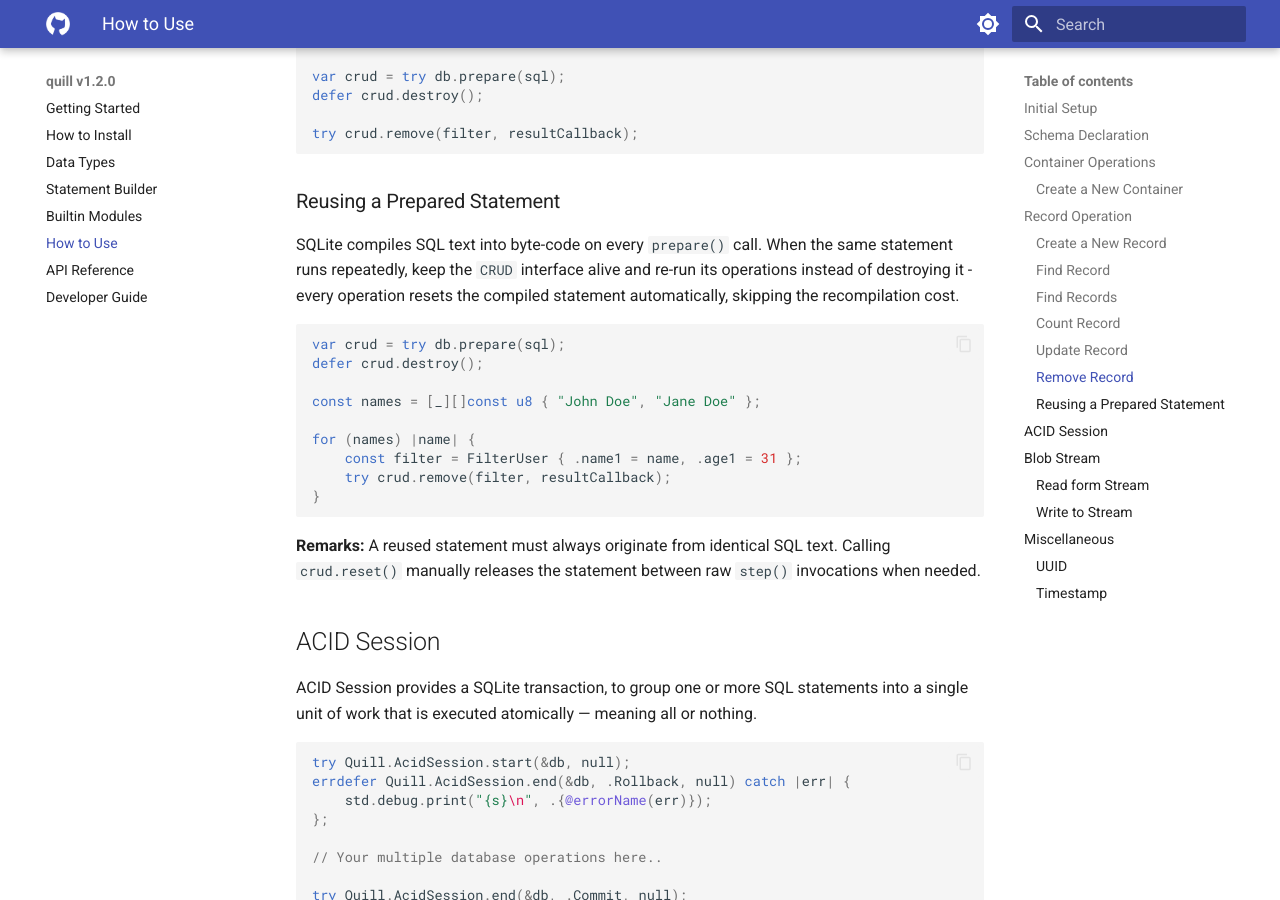
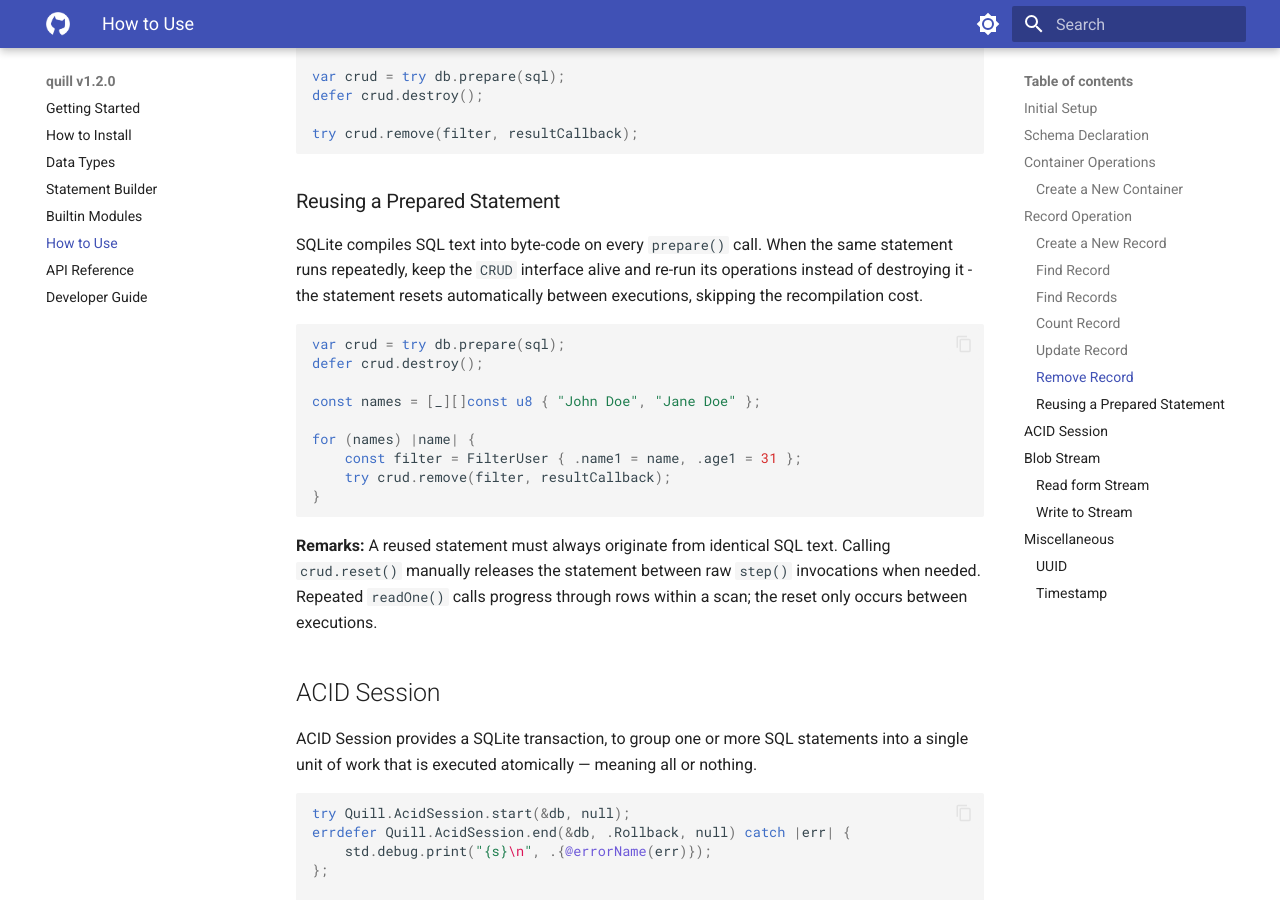
Before and after one commit to bitlaab-bolt/quill, an MkDocs documentation site: the page built from docs/usage.md, in a window 1280 px wide and 900 px high, scrolled down 8005 px. Built offline with MkDocs 1.6.1 and Material for MkDocs 9.7.7, drawn with Linux system fonts in a browser that asks for light colours.

Commit message:
Automatic statement reset before every CRUD execution

````diff
--- a/docs/usage.md
+++ b/docs/usage.md
@@ -419,7 +419,7 @@ try crud.remove(filter, resultCallback);
 
 ### Reusing a Prepared Statement
 
-SQLite compiles SQL text into byte-code on every `prepare()` call. When the same statement runs repeatedly, keep the `CRUD` interface alive and re-run its operations instead of destroying it - every operation resets the compiled statement automatically, skipping the recompilation cost.
+SQLite compiles SQL text into byte-code on every `prepare()` call. When the same statement runs repeatedly, keep the `CRUD` interface alive and re-run its operations instead of destroying it - the statement resets automatically between executions, skipping the recompilation cost.
 
 ```zig
 var crud = try db.prepare(sql);
@@ -433,7 +433,7 @@ for (names) |name| {
 }
 ```
 
-**Remarks:** A reused statement must always originate from identical SQL text. Calling `crud.reset()` manually releases the statement between raw `step()` invocations when needed.
+**Remarks:** A reused statement must always originate from identical SQL text. Calling `crud.reset()` manually releases the statement between raw `step()` invocations when needed. Repeated `readOne()` calls progress through rows within a scan; the reset only occurs between executions.
 
 ## ACID Session
 
````
Also changed, not shown: CHANGELOG.md (+3 -2 lines), 4 other files.
